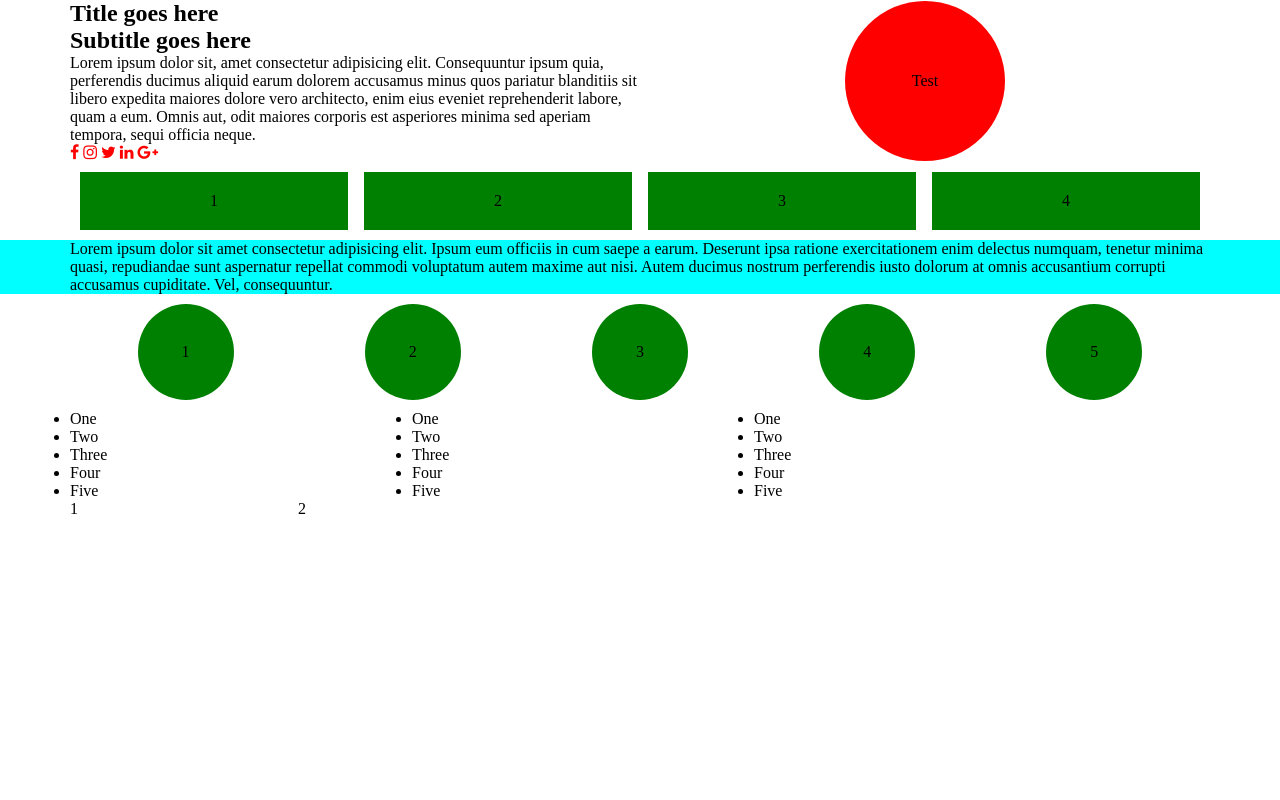
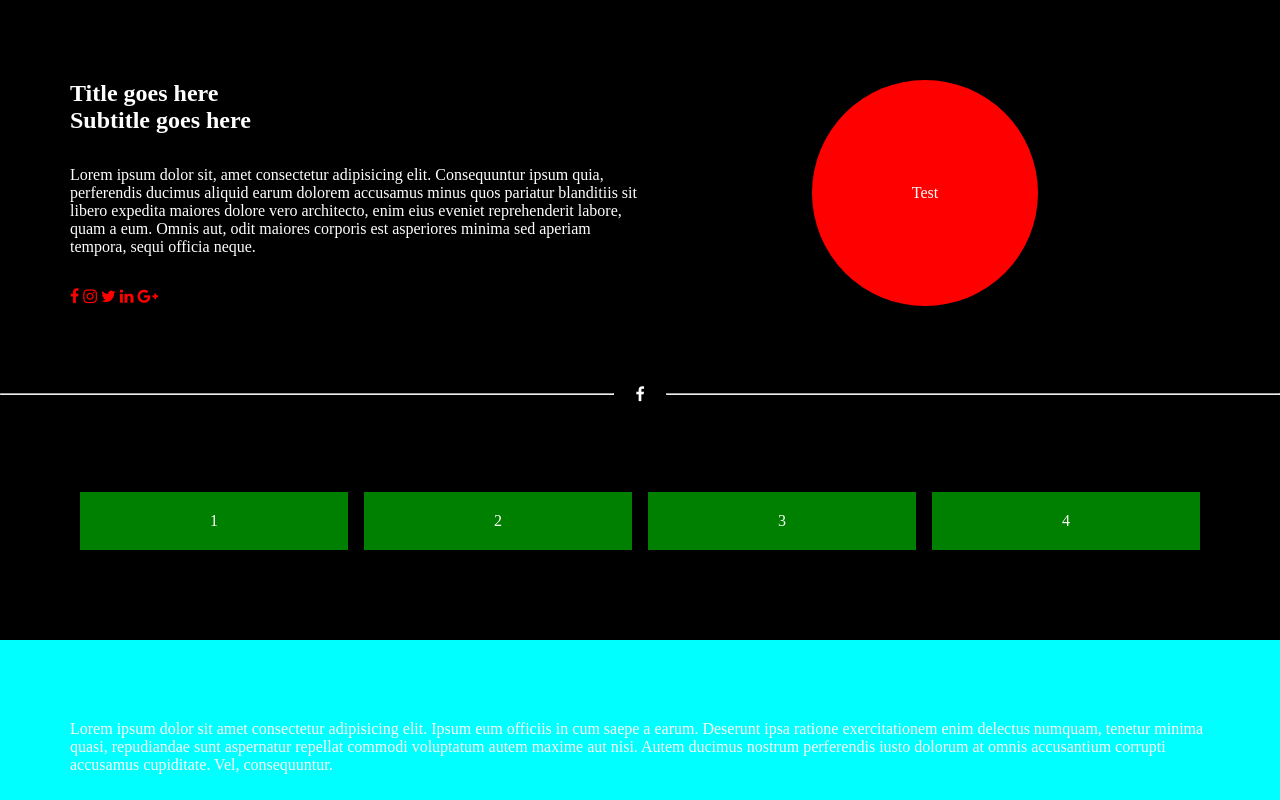
Before and after one commit to itsnix26/assignment, a plain HTML site: page index.html in a window 1280 px wide. Shown: the top 800 px of the page. Drawn offline with Linux system fonts and the light colour scheme.

Commit message:
s1 s2 s3 s4 s5 s6 all section are ready

```diff
--- a/index.html
+++ b/index.html
@@ -17,10 +17,10 @@
         box-sizing: border-box;
       }
 
-      /* body {
+      body {
         background: #000;
         color: #fff;
-      } */
+      }
 
       .container {
         padding-right: 15px;
@@ -29,14 +29,30 @@
         margin-left: auto;
       }
 
+      .s1__container,
+      .s2__grid__container,
+      .s3__container,
+      .s4__grid__container,
+      .s5__container,
+      .s6__grid__container {
+        padding: 5rem 0;
+      }
+
       .s1__container {
         display: flex;
+        flex-wrap: wrap;
         justify-content: space-between;
       }
 
       .s1__left,
       .s1__right {
         flex: 1;
+      }
+
+      .s1__left {
+        display: flex;
+        flex-direction: column;
+        gap: 2rem;
       }
 
       .s1__right {
@@ -47,8 +63,9 @@
 
       .s1__right > div {
         border-radius: 50%;
-        width: 10rem;
-        height: 10rem;
+
+        aspect-ratio: 1/1;
+        height: 100%;
         background: red;
         display: flex;
         align-items: center;
@@ -59,12 +76,20 @@
         color: red;
       }
 
-      /* .section__divider {
+      .section__divider {
         display: flex;
-      } */
+        justify-content: space-between;
+        align-items: center;
+      }
+
+      .hr__left,
+      .hr__right {
+        width: 48%;
+      }
 
       .s2__grid__container {
         display: grid;
+        margin: 5rem 0;
         gap: 1rem;
         grid-template-columns: auto auto auto auto;
         padding: 10px;
@@ -80,6 +105,7 @@
       }
 
       .s4__grid__container {
+        margin: 5rem 0;
         display: grid;
         align-items: center;
         justify-content: space-around;
@@ -145,8 +171,10 @@
       <section class="container">
         <div class="s1__container">
           <div class="s1__left">
-            <h1>Title goes here</h1>
-            <h2>Sub­title goes here</h2>
+            <div>
+              <h1>Title goes here</h1>
+              <h2>Sub­title goes here</h2>
+            </div>
             <p>
               Lorem ipsum dolor sit, amet consectetur adipisicing elit.
               Consequuntur ipsum quia, perferendis ducimus aliquid earum dolorem
@@ -168,11 +196,11 @@
           </div>
         </div>
       </section>
-      <!-- <div class="section__divider">
-        <hr />
+      <div class="section__divider">
+        <hr class="hr__left" />
         <i class="fa fa-facebook"></i>
-        <hr />
-      </div> -->
+        <hr class="hr__right" />
+      </div>
     </div>
     <section class="container">
       <div class="s2__grid__container">
```
